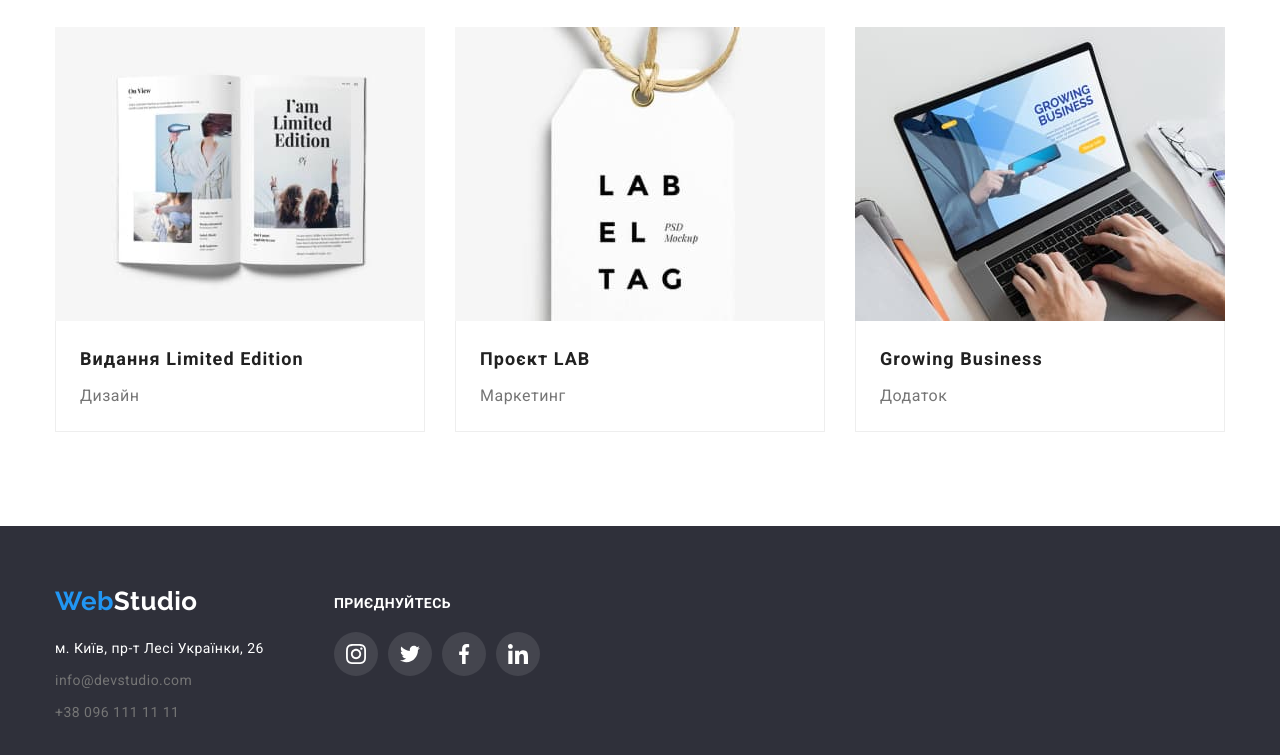
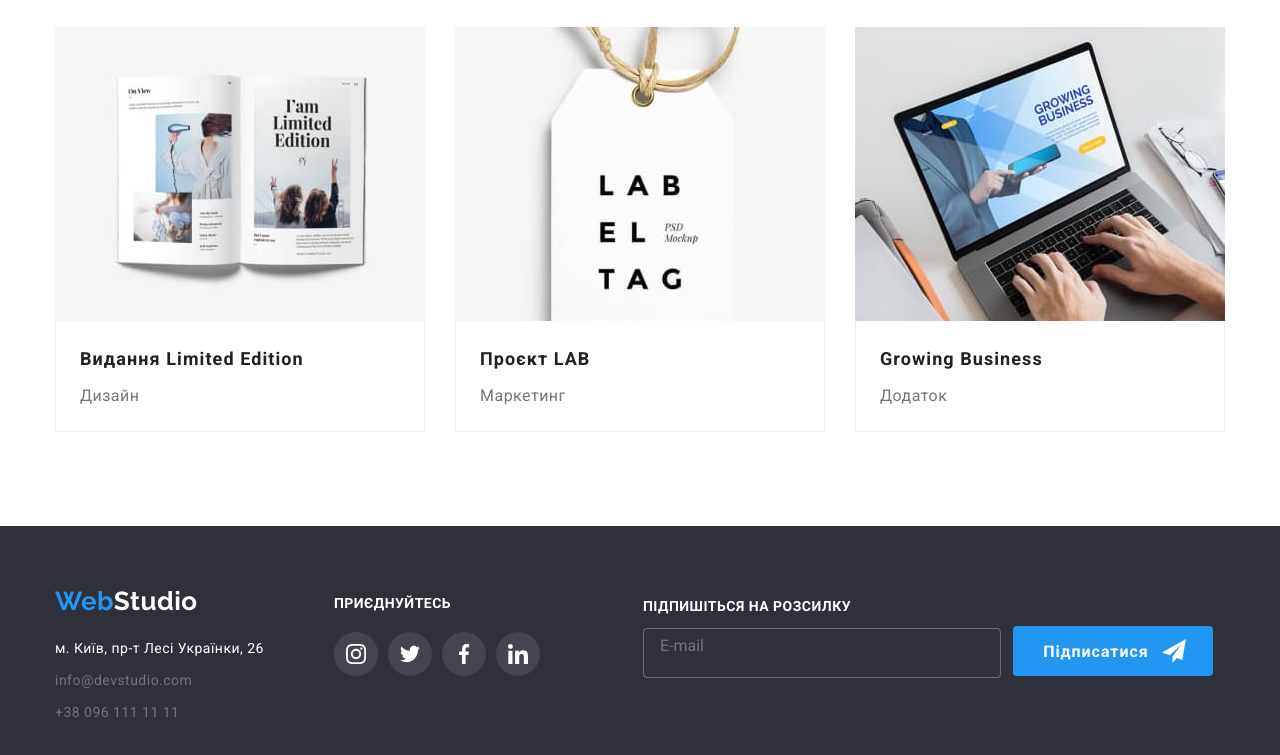
Before and after one commit to Iryna-Smirnova/goit-markup-hw-05, a plain HTML site: page portfolio.html in a window 1280 px wide. Shown: the part 1108-1863 px from the top of the page. Drawn offline with nearby package versions, Linux system fonts and the light colour scheme.

Commit message:
minor changes

```diff
--- a/css/styles.css
+++ b/css/styles.css
@@ -1063,7 +1063,7 @@ a.current-page:visited {
 .agree-sub {
   color: var(--primary-accent-color);
   text-decoration: underline;
-  padding-left: 5px;
+  padding-left: 4px;
 }
 
 .checkbox-agree::before {
--- a/portfolio.html
+++ b/portfolio.html
@@ -250,6 +250,15 @@
           </a></li>
       </ul>
       </div>
+      <div class="form-footer">
+      <form name="form-subscribe" class="form-subscribe">
+          <div class="subscribe-footer">
+          <label for="email" class="subscribe-label">підпишіться на розсилку</label>
+          <input type="email" name="email" id="email" placeholder="E-mail" class="subscribe-input">
+        </div>
+        <button type="submit" class="button subscribe">Підписатися </button>
+      </form>
+    </div>
       </div>
     </footer>
 </body>
```
Also changed, not shown: index.html (+0 -2 lines).
